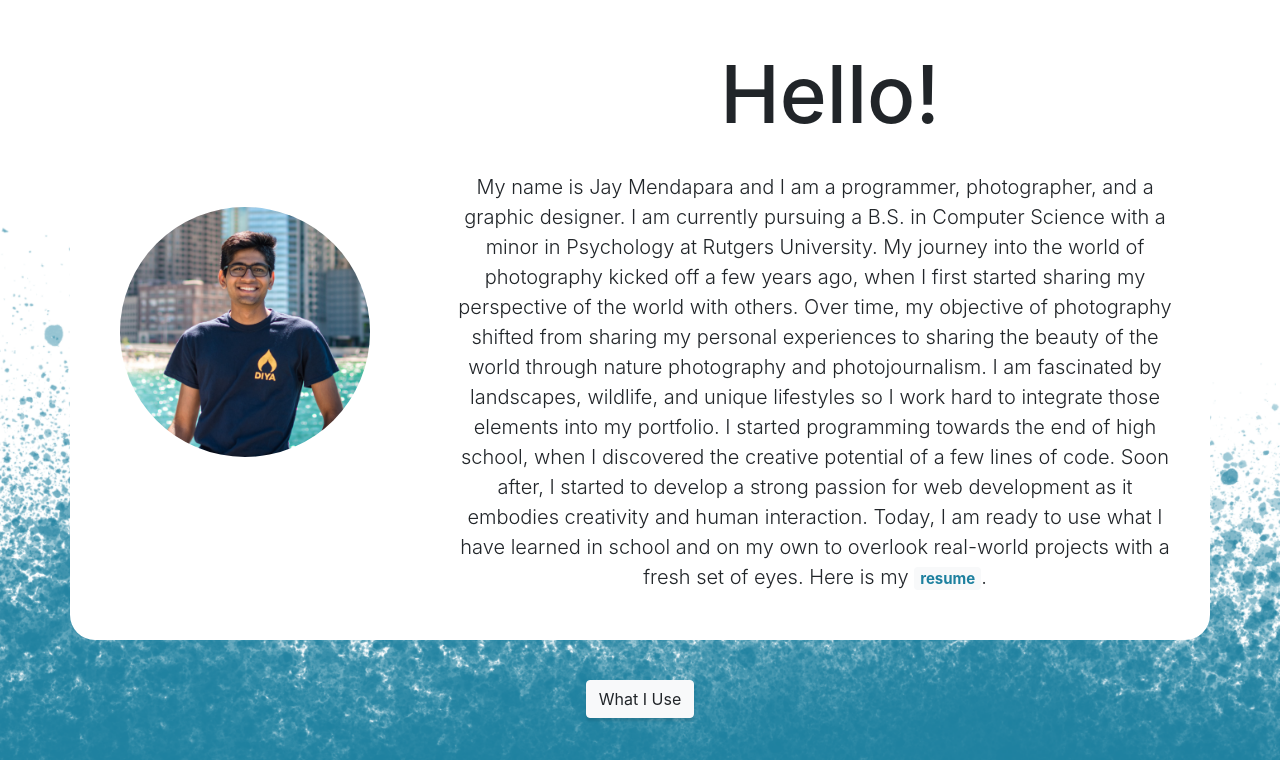
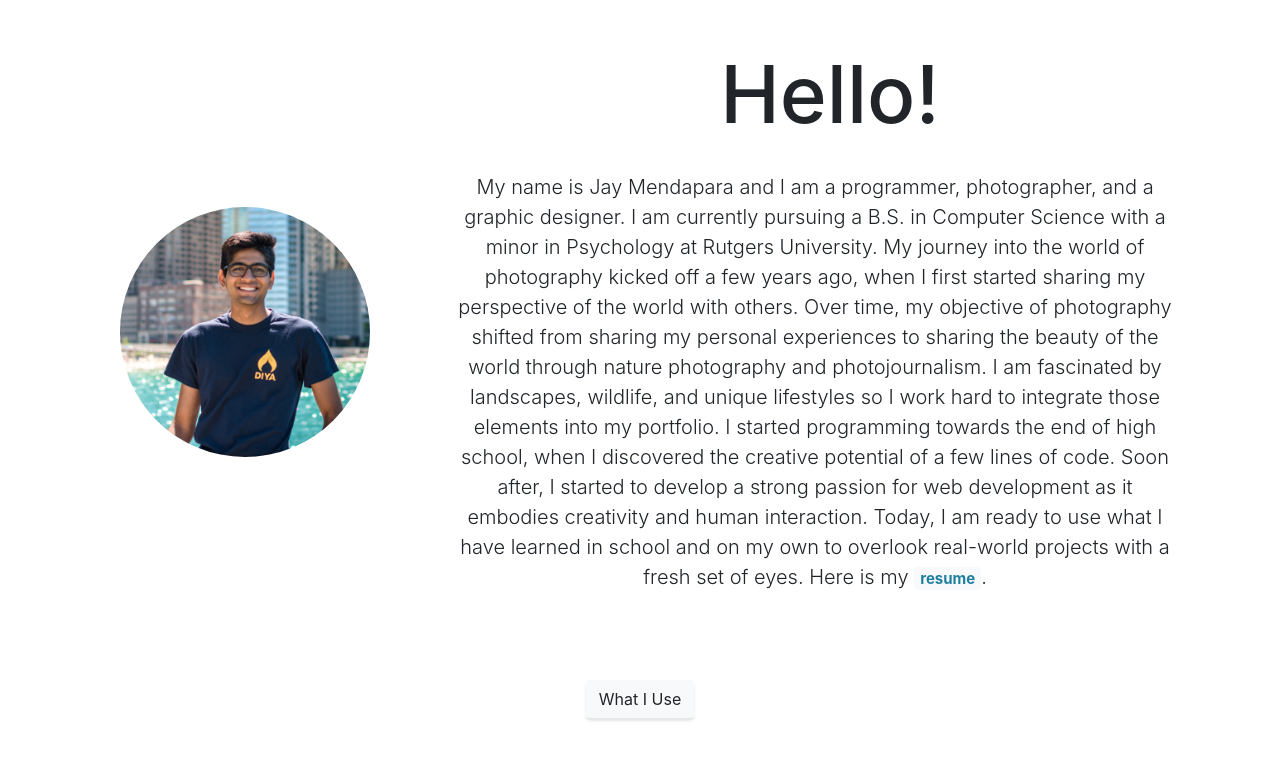
Before and after one commit to Jmendapara/jmendapara.github.io, a website with bundled scripts: page index.html in a window 1280 px wide. Shown: the part 802-1562 px from the top of the page. Built offline with nearby package versions, Linux system fonts and the light colour scheme.

Commit message:
Update stylish-portfolio.css

```diff
--- a/css/stylish-portfolio.css
+++ b/css/stylish-portfolio.css
@@ -43,7 +43,7 @@ html {
 }
 
 #about{
-  background: url("../img/ink.png");
+  background: white;
   background-size: cover;
 
 
```
